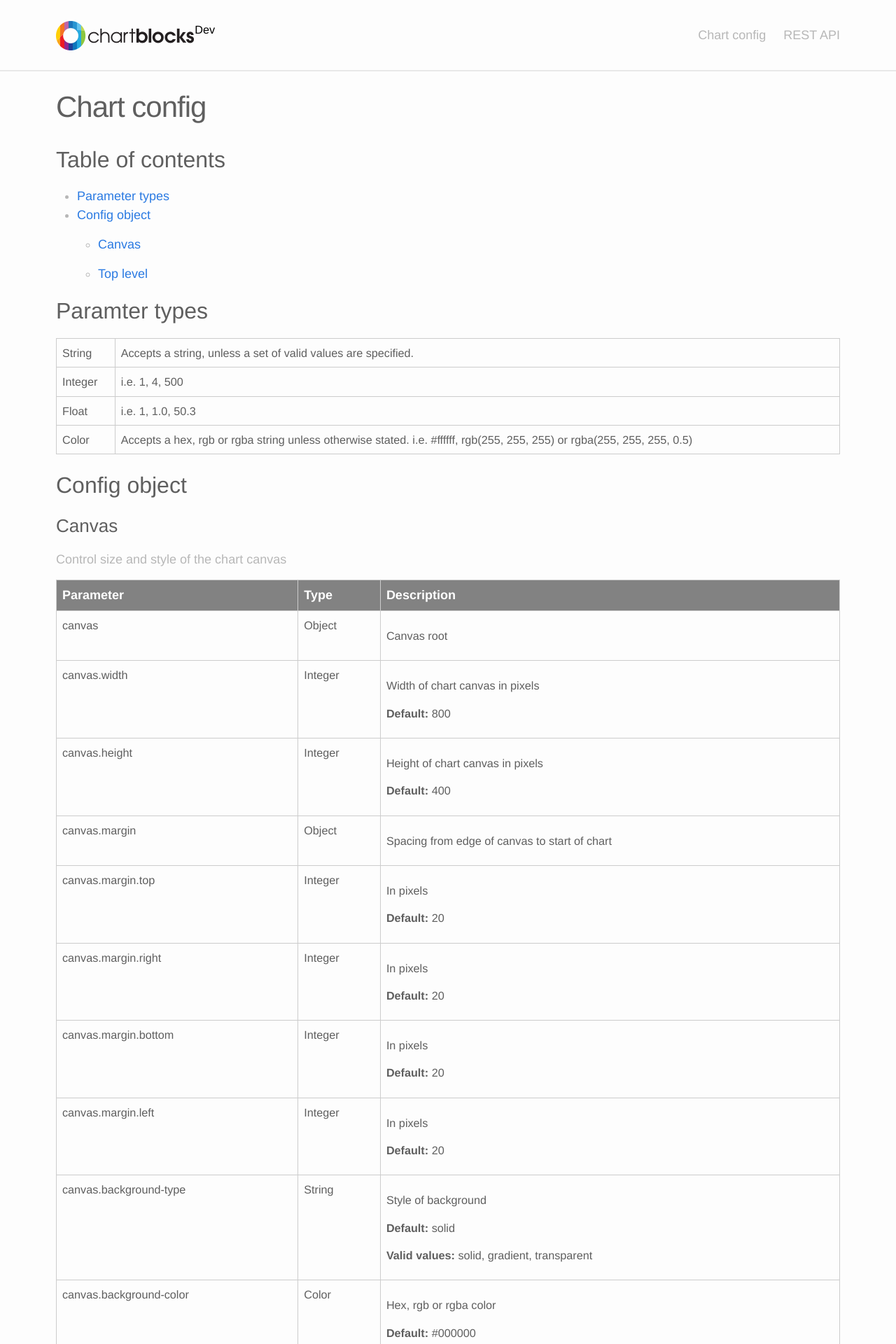
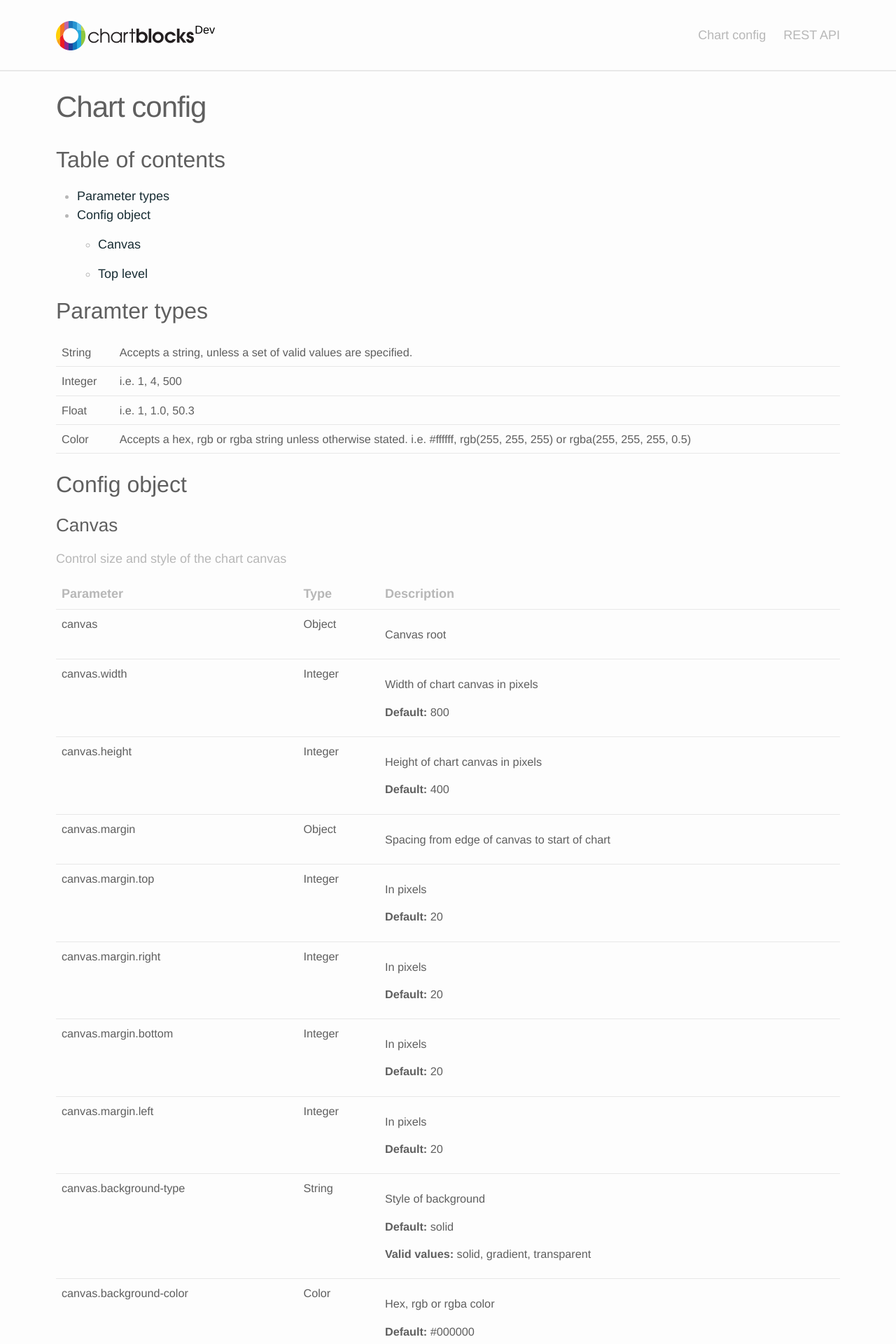
Before and after one commit to ChartBlocks/developer-docs, a Jekyll site: the page built from chart-config.md, in a window 1280 px wide. Shown: the top 1920 px of the page at 70% size. Built offline with Jekyll 4.4.1, drawn with Linux system fonts in a browser that asks for light colours.

Commit message:
Added bold to required

```diff
--- a/_sass/_tables.scss
+++ b/_sass/_tables.scss
@@ -5,21 +5,27 @@
 
     th{
         font-size:1em;
-        color:#fff;
         padding:8px;
         vertical-align:top;
         text-align:left;
-        background-color:$grey-color;
-        border:1px solid #CCC;
+        border-bottom:solid 1px $grey-color-light;
+    }
+
+    tr:hover{
+        background-color:rgba($grey-color-light, 0.5);
     }
 
     td{
         font-size:0.9em;
         color:$grey-color-dark;
-        border:1px solid #CCC;
+        border-bottom:solid 1px $grey-color-light;
         vertical-align:top;
         text-align:left;
         padding:8px;
+
+        &.required{
+            font-weight:bold;
+        }
 
         p.default-value{
             color:$text-color;
--- a/css/main.scss
+++ b/css/main.scss
@@ -15,7 +15,7 @@
 $max-width:        1180px;
 $text-color:       #b7b7b7;
 $background-color: #fdfdfd;
-$brand-color:      #2a7ae2;
+$brand-color:      #172c33;
 
 $grey-color:       #828282;
 $grey-color-light: lighten($grey-color, 40%);
```
Also changed, not shown: 1 other file.
